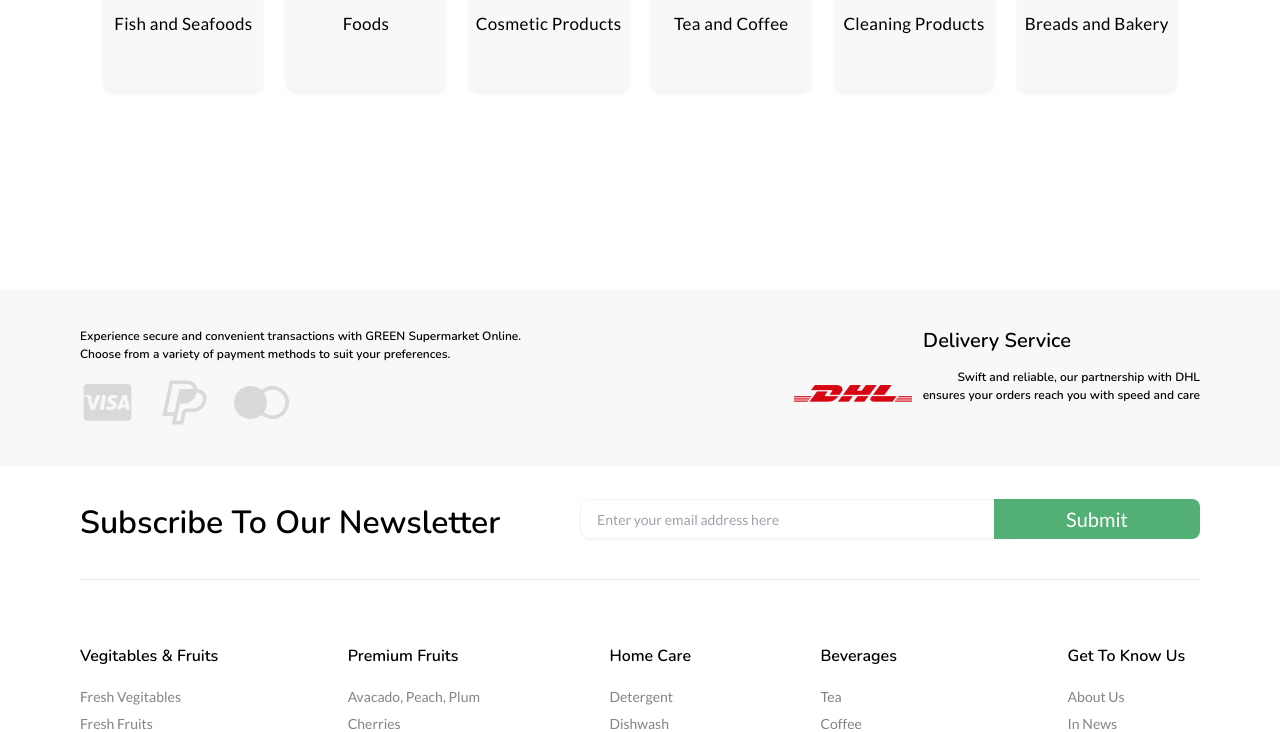
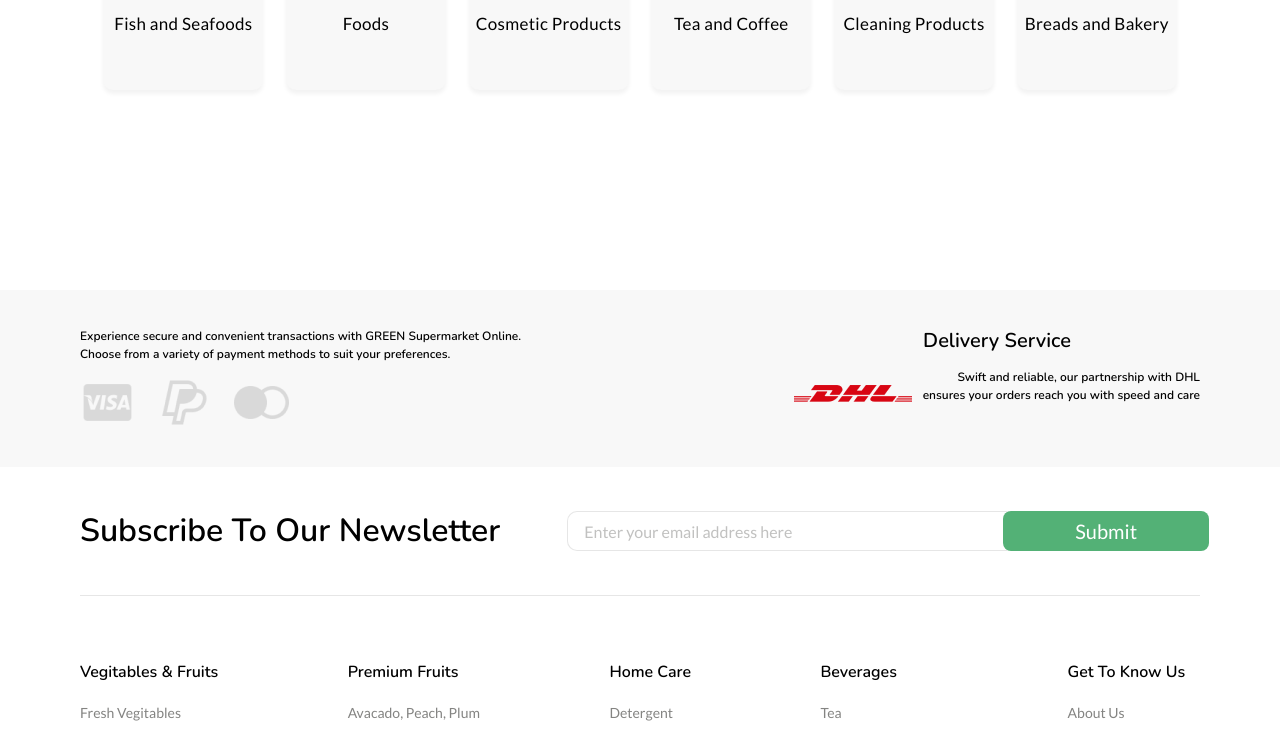
Before and after one commit to PraveenAththanayake/Green_Supermarket, a React (Vite) app in the folder frontend/: page / in a window 1280 px wide. Shown: the part 3066-3798 px from the top of the page. Built offline with nearby package versions, Linux system fonts and the light colour scheme.

Commit message:
Responsive design for newsletter section

```diff
--- a/frontend/src/components/buttons/primaryButton.tsx
+++ b/frontend/src/components/buttons/primaryButton.tsx
@@ -1,11 +1,12 @@
-import { Link } from "react-router-dom";
 import { CustomButtonProps } from "../../types/index";
 
 const PrimaryButton: React.FC<CustomButtonProps> = ({ text, url, style }) => {
   return (
-    <Link to={url}>
-      <div className={style}>{text}</div>
-    </Link>
+    <button
+      className={`bg-customGreen text-white text-4xl h-10 px-[72px] rounded-md ${style}`}
+    >
+      {text}
+    </button>
   );
 };
 
--- a/frontend/src/components/common/NewsLetter.tsx
+++ b/frontend/src/components/common/NewsLetter.tsx
@@ -1,21 +1,22 @@
 import React from "react";
+import PrimaryButton from "../buttons/primaryButton";
 
 const NewsLetter = () => {
   return (
-    <div className="flex max-w-[1120px] mx-auto py-[32px] border-b-[1px] border-[#84848230]">
-      <p className="font-nunito font-semibold text-[32px] whitespace-nowrap">
+    <div className="flex items-center w-full">
+      <div className="flex-col flexBetween xl:flex-row max-w-[1120px] gap-y-5 gap-x-[67px] border-b border-gray/20 py-10 mx-auto">
+        <p className="text-4xl font-semibold sm:text-6xl font-nunito whitespace-nowrap">
           Subscribe To Our Newsletter
         </p>
-      <div className="flex w-[100%] justify-end relative">
+        <div className="flex-col w-full sm:flex-row gap-y-3 flexCenter">
           <input
-          className="absolute right-[180px] font-lato max-w-[440px] h-[40px] placeholder:text-slate-400 block bg-white w-full border border-[#F5F5F5] rounded-[10px] py-2 pl-4 pr-9 shadow-sm focus:outline-none focus:border-[#d1d1d1] sm:text-sm"
+            className="sm:w-[440px] w-[280px] h-10 px-4 border border-gray/20 rounded-lg sm:rounded-l-lg xs:rounded-r-none placeholder-gray/50 focus:outline-none focus:ring-customGreen/50 focus:border-customGreen/50"
             placeholder="Enter your email address here"
             type="text"
             name="search"
           />
-        <button className="font-lato bg-[#53B075] text-white text-[20px] h-[40px] px-[72px] rounded-r-[8px] absolute">
-          Submit
-        </button>
+          <PrimaryButton style="sm:-translate-x-1" text="Submit" />
+        </div>
       </div>
     </div>
   );
--- a/frontend/src/types/button.d.ts
+++ b/frontend/src/types/button.d.ts
@@ -1,5 +1,5 @@
 export interface CustomButtonProps {
   text: string;
-  url: string;
-  style: string;
+  url?: string;
+  style?: string;
 }
```
Lines whose indentation alone changed are shown as unchanged.
